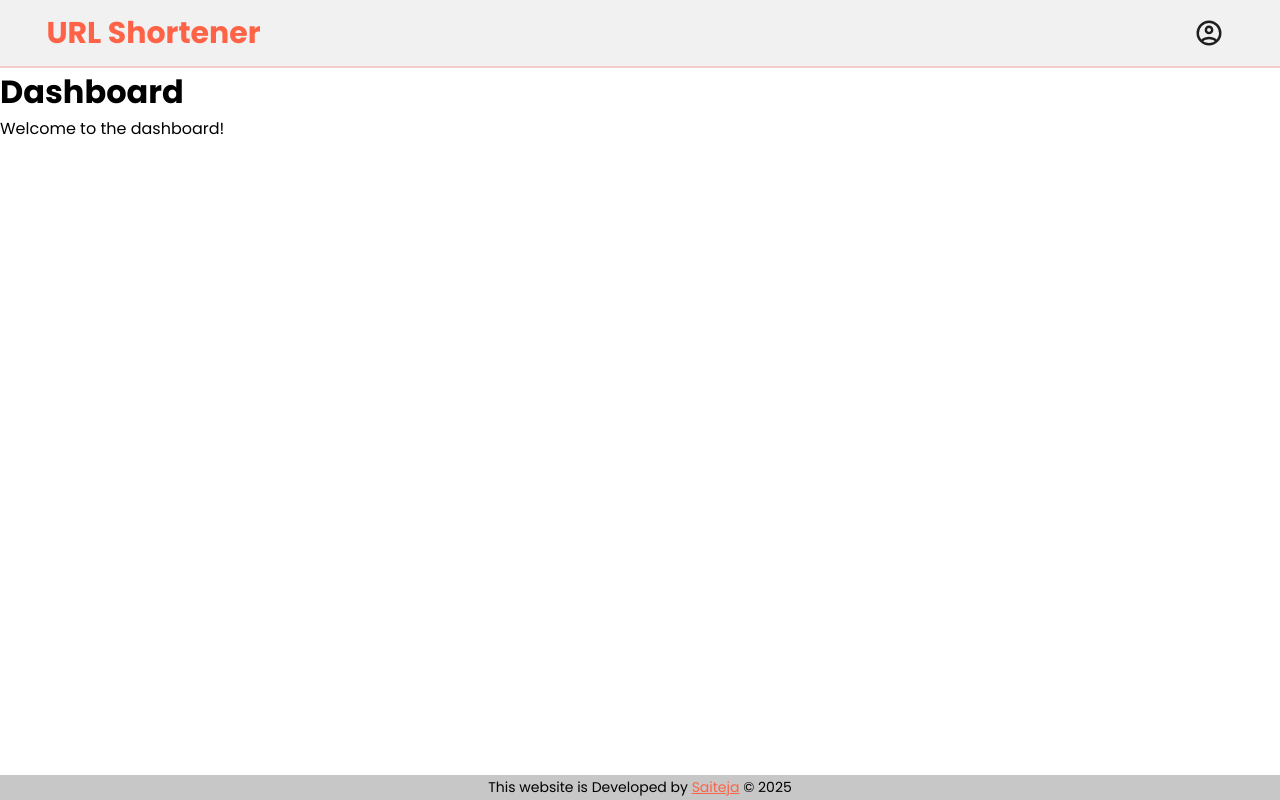
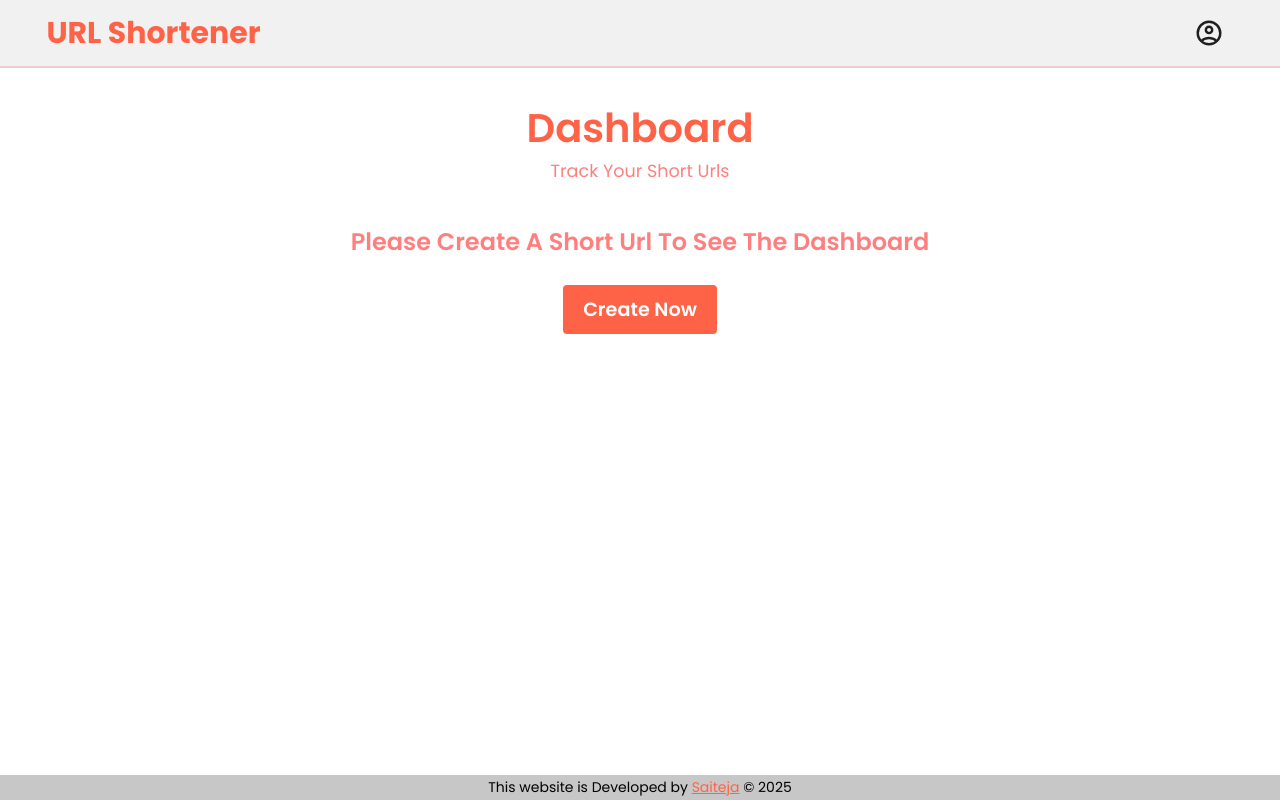
Before and after one commit to 22R01A05C9/url-react, a React (Vite) app: page /dashboard in a window 1280 px wide. Built offline with nearby package versions, Linux system fonts and the light colour scheme.

Commit message:
added dashboard

```diff
--- a/package.json
+++ b/package.json
@@ -13,7 +13,8 @@
     "react": "^19.1.0",
     "react-dom": "^19.1.0",
     "react-router-dom": "^7.6.1",
-    "react-toastify": "^11.0.5"
+    "react-toastify": "^11.0.5",
+    "recharts": "^2.15.3"
   },
   "devDependencies": {
     "@eslint/js": "^9.25.0",
--- a/src/components/header/header.jsx
+++ b/src/components/header/header.jsx
@@ -1,9 +1,6 @@
 import "./header.css"
 
 function Header() {
-    const navigate = () => {
-        window.location.href = "/dashboard"
-    }
     return (
         <header>
             <h1><a href="/">URL Shortener</a></h1>
--- a/src/components/loading/loading.css
+++ b/src/components/loading/loading.css
@@ -1,5 +1,5 @@
 .loading {
-    height: 100vh;
+    height: 100%;
     width: 100%;
     background-color: #f1f1f1;
     display: flex;
@@ -8,7 +8,7 @@
     position: absolute;
     top: 0;
     left: 0;
-    z-index: 10;
+    z-index: -1;
 }
 
 .loading .spinner {
--- /dev/null
+++ b/src/pages/dashboard/dashboard.css
@@ -0,0 +1,132 @@
+.dashboard{
+    margin: 30px 0 40px 0;
+}
+
+.dashboard .title {
+    text-align: center;
+}
+
+.dashboard .title h1 {
+    font-size: 2.5rem;
+    font-weight: 600;
+    color: #FF6347;
+}
+
+.dashboard .title p {
+    font-size: 1.1rem;
+    color: #FF7F7F;
+}
+
+.dashboard .nodata{
+    font-weight: 600;
+    font-size: 1.5rem;
+    margin-top: 40px;
+    color: #FF7F7F;
+    display: flex;
+    justify-content: center;
+    align-items: center;
+    flex-direction: column;
+    gap:26px;
+}
+
+.dashboard .nodata a{
+    text-decoration: none;
+    color: #ffffff;
+    font-weight: 600;
+    font-size: 1.2rem;
+    background-color: #FF6347;
+    padding: 10px 20px;
+    border-radius: 4px;
+    font-size: 1.2rem;
+    transition: transform 0.2s ease-in-out, background-color 0.2s ease-in-out;
+}
+
+.dashboard .nodata a:hover{
+    background-color: #e95b41;
+    transform: scale(1.02);
+}
+
+.dashboard .charts{
+    margin-top: 30px;
+    display: flex;
+    justify-content: center;
+}
+
+.dashboard .details{
+    color:#333333;
+    padding: 10px;
+}
+
+.dashboard .details h2{
+    color:#FF6347;
+    font-size: 1.8rem;
+}
+
+.dashboard .cards{
+    display: grid;
+    grid-template-columns: repeat(auto-fill, minmax(250px, 1fr));
+    gap: 20px;
+    padding: 10px;
+    justify-items: start;
+    align-items: baseline;
+}
+
+.dashboard .cards .card{
+    min-width: 250px;
+    padding: 10px;
+    border: 2px solid #ffdad7;
+    border-radius: 6px;
+    box-shadow: 0 2px 4px rgba(161, 2, 2, 0.1);
+    word-break: break-word;
+}
+
+.card strong{
+    color: #555;
+}
+
+.card p, .card p a{
+    color: #ff6b5f;
+}
+
+.dashboard .cards .card:hover{
+    transform: translateY(-2px);
+    transition: all 0.2s ease;
+    box-shadow: 0 4px 12px rgba(255, 107, 95, 0.2);
+}
+
+@media screen and (max-width: 550px) {
+    .dashboard .title h1 {
+        font-size: 2rem;
+    }
+
+    .dashboard .title p {
+        font-size: 1rem;
+        width: 90%;
+        margin: auto;
+    }
+
+    .nodata p {
+        font-size: 1.2rem;
+        width: 90%;
+        margin: auto;
+        text-align: center;
+    }
+
+    .dashboard .nodata a {
+        font-size: 1rem;
+        padding: 8px 16px;
+    }
+
+    .dashboard .charts {
+        display: block;
+    }
+    .dashboard .cards{
+        justify-items: center;
+    }
+}
+
+@media screen and (min-width:550px) and (max-width: 800px) {
+    .dashboard .cards{
+        gap:10px;
+    }
+}
--- a/src/pages/dashboard/dashboard.jsx
+++ b/src/pages/dashboard/dashboard.jsx
@@ -1,10 +1,129 @@
 import Loading from "../../components/loading/loading";
+import { useState, useEffect } from "react";
+import "./dashboard.css";
+import { toast } from "react-toastify";
+import { ResponsiveContainer, BarChart, Bar, XAxis, YAxis, Tooltip, CartesianGrid } from "recharts";
+function Title() {
+    return (
+        <div className="title">
+            <h1>Dashboard</h1>
+            <p>Track Your Short Urls</p>
+        </div>
+    );
+}
+
+function Nodata() {
+    return (
+        <div className="nodata">
+            <p>Please Create A Short Url To See The Dashboard</p>
+            <a href="/">Create Now</a>
+        </div>
+    )
+}
+
+function Card({ code, long, count }) {
+    let lhref = long.startsWith("http") ? long : "https://" + long;
+    return (
+        <div className="card">
+            <p><strong>Short Code: </strong>{code}</p>
+            <p><strong>Long Url: </strong><a href={lhref}>{long}</a></p>
+            <p><strong>Redirects: </strong>{count}</p>
+        </div>
+    );
+}
+
+function Details({ data }) {
+    return (
+        <div className="details">
+            <h2>Details</h2>
+            <div className="cards">
+                {
+                    data.map((item, index) => (
+                        <Card key={index} code={item.code} long={item.long} count={item.count} />
+                    ))
+                }
+            </div>
+        </div>
+    );
+}
+
+function Data({ data, isPhone }) {
+    const modifycode = (code) => {
+        if (code.length > 5) {
+            return code.slice(0, 5) + "...";
+        }
+        return code;
+    }
+    let [height, width] = isPhone ? [300, "90%"] : [350, "65%"];
+
+    let chartsdata = []
+    data.forEach(item => {
+        chartsdata.push({
+            code: modifycode(item.code),
+            count: item.count
+        });
+    });
+    chartsdata = chartsdata.slice(0, isPhone ? 5 : 10);
+    return (
+        <>
+            <div className="charts">
+                <ResponsiveContainer width={width} height={height}>
+                    <BarChart width={500} height={300} data={chartsdata}>
+                        <CartesianGrid strokeDasharray="3 3" />
+                        <XAxis dataKey="code" />
+                        <YAxis />
+                        <Tooltip />
+                        <Bar dataKey="count" fill="#ff6b5f" />
+                    </BarChart>
+                </ResponsiveContainer>
+            </div>
+            <Details data={data} />
+        </>
+
+    )
+}
+
+
 
 function Dashboard() {
+    const [loading, setLoading] = useState(true);
+    const [data, setData] = useState(null);
+    const [isPhone, setIsPhone] = useState(window.matchMedia("(max-width: 800px)").matches);
+    useEffect(() => {
+        let token = localStorage.getItem("urltoken");
+        if (!token) {
+            setLoading(false);
+            return;
+        }
+        fetch("/api/url/getdashdata", {
+            method: "POST",
+            headers: {
+                "Content-Type": "application/json",
+            },
+            body: JSON.stringify({ token: token }),
+        }).then(res => res.json()).then(data => {
+            if (data.error) {
+                toast.error(data.message)
+            } else {
+                let lis = data.urls;
+                lis.sort((a, b) => b.count - a.count);
+                setData(lis);
+            }
+            setLoading(false);
+        })
+        window.matchMedia("(max-width: 800px)").addEventListener("change", (e) => {
+            setIsPhone(e.matches);
+        });
+    }, []);
+
+    if (loading) {
+        return <Loading />;
+    }
+
     return (
         <div className="dashboard">
-            <h1>Dashboard</h1>
-            <p>Welcome to the dashboard!</p>
+            <Title />
+            {data ? <Data data={data} isPhone={isPhone} /> : <Nodata />}
         </div>
     );
 }
--- a/src/pages/home/home.jsx
+++ b/src/pages/home/home.jsx
@@ -7,7 +7,7 @@ import submit from "../../api/homeapi";
 function Title() {
     return (
         <div className="title">
-            <h1>Create Short Url's</h1>
+            <h1>Create Short Urls</h1>
             <p>Enter your long URL below to create a short URL.</p>
         </div>
     );
```
Also changed, not shown: 1 other file (tests, documents, lock files or other folders).
